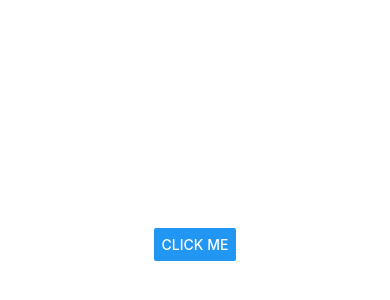
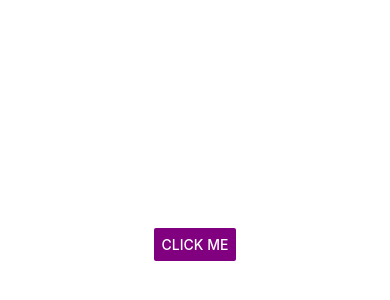
Before and after one commit to 5n0weirdo/Learn-React-Native, a React Native app: screen / in a window 390 px wide. Shown: the part 178-478 px from the top of the page. Built offline with nearby package versions, Linux system fonts and the light colour scheme.

Commit message:
Added color to button

```diff
--- a/App.js
+++ b/App.js
@@ -5,7 +5,11 @@ import { StyleSheet, Text, View, SafeAreaView, Button } from "react-native";
 export default function App() {
   return (
     <SafeAreaView style={styles.container}>
-      <Button title="Click me" />
+      <Button
+        color="purple"
+        title="Click me"
+        onPress={() => console.log("Press")}
+      />
       <StatusBar style="auto" />
     </SafeAreaView>
   );
```
